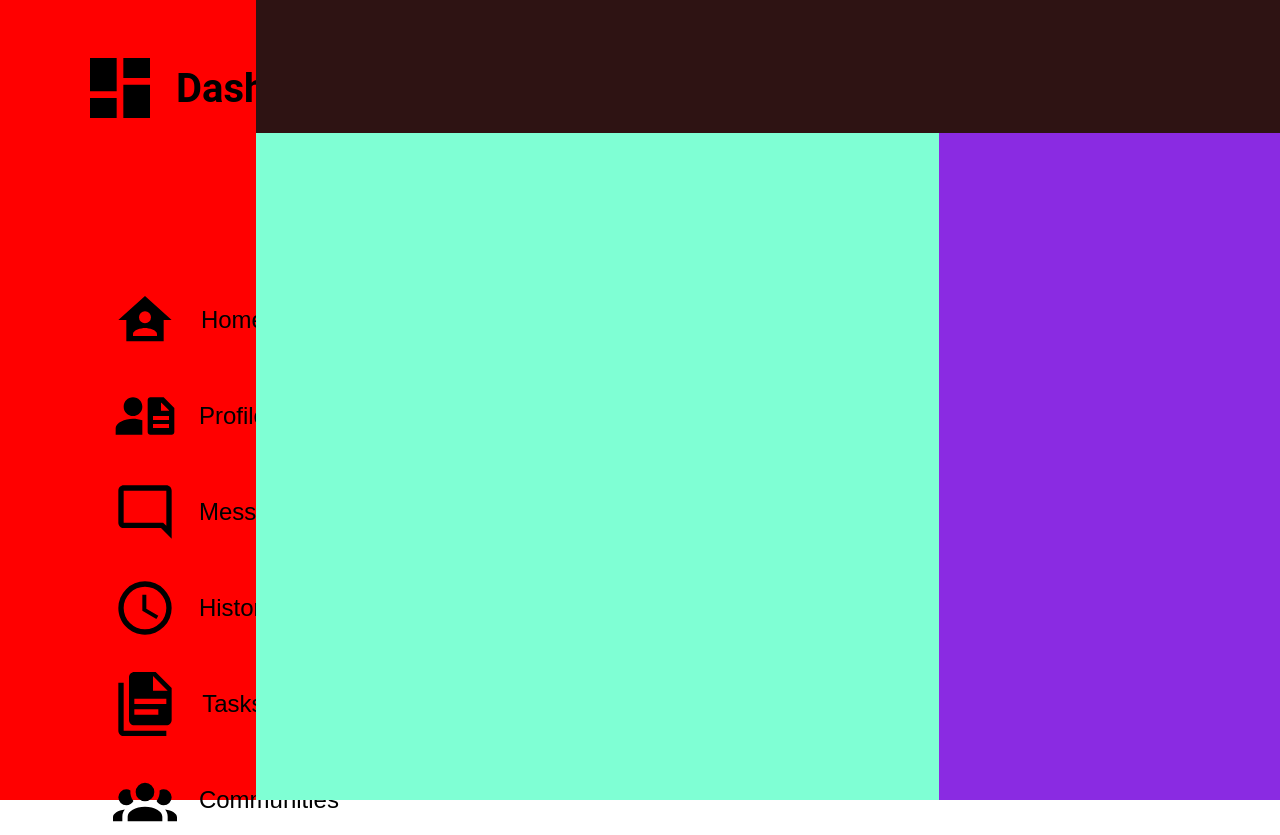
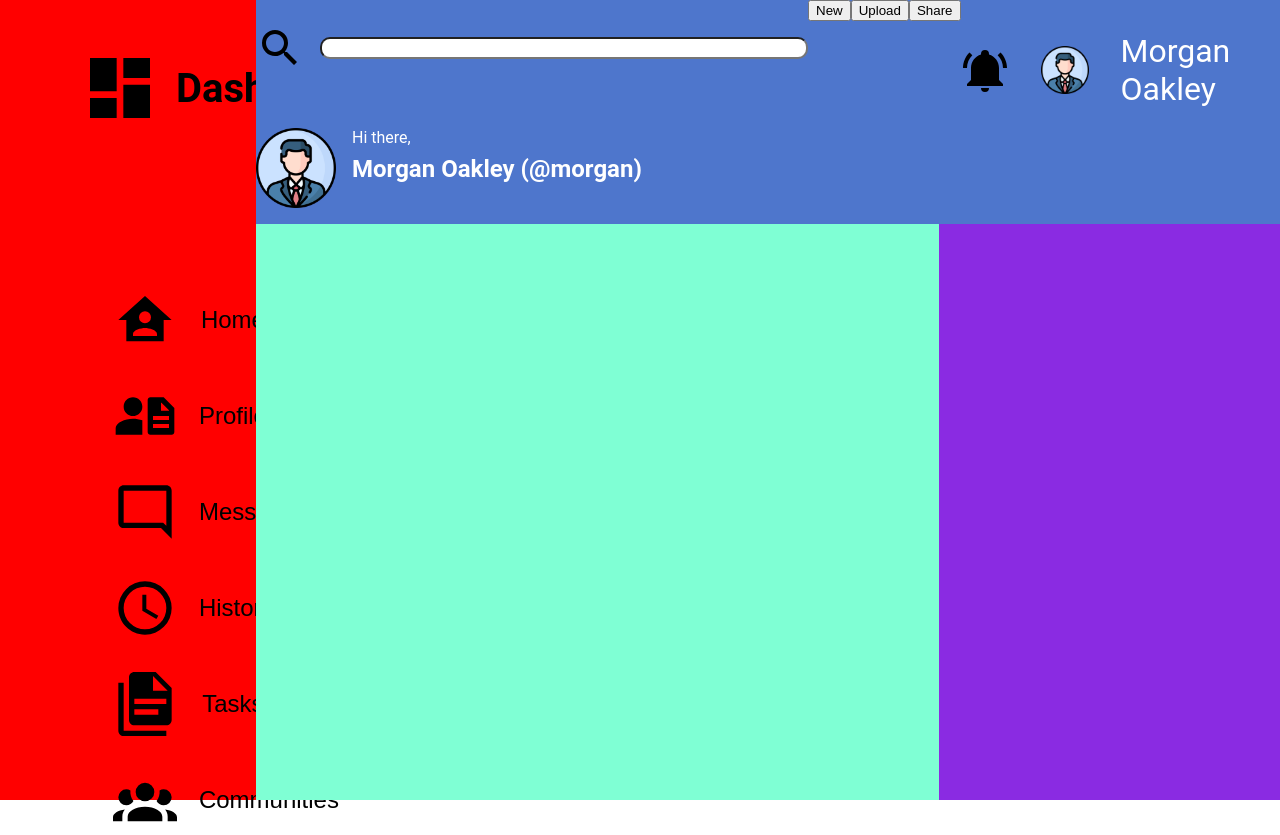
Before and after one commit to RedLight88/admin-dashboard, a plain HTML site: page index.html in a window 1280 px wide. Shown: the top 835 px of the page. Drawn offline with Linux system fonts and the light colour scheme; a web font is replaced by a local one.

Commit message:
header update

```diff
--- a/index.html
+++ b/index.html
@@ -65,6 +65,33 @@
       </div>
 
       <div class="header">
+        <div class="search">
+          <div class="search-box">
+            <img src="/svg/magnify.svg" alt="search">
+            <input type="text">
+          </div>
+
+          <div class="profile-info">
+            <img src="/images/profile.png" alt="">
+            <div class="info">Hi there,
+              <h2>Morgan Oakley (@morgan)</h2>
+            </div>
+          </div>
+        </div>
+
+            <button class="head-btn1">New</button>
+            <button class="head-btn2">Upload</button>
+            <button class="head-btn3">Share</button>
+
+
+
+        <div class="profile">
+          <img src="/svg/bell-ring.svg" alt="bell">
+          <img src="/images/profile.png" alt="icon">
+          <div class="name">Morgan Oakley</div>
+        </div>
+
+
 
       </div>
 
--- a/styles.css
+++ b/styles.css
@@ -75,13 +75,62 @@ body, html {
     text-decoration: underline;
 }
 
-
-
 .header {
     grid-row: 1;
     grid-column: 4/-1;
-    background-color: rgb(46, 19, 19);
+    background-color: rgb(78, 118, 204);
+    display: flex;
+    justify-content: space-around;
+    align-items: flex-start;
+    color: white;
+
 }
+
+.search-box{
+    display: flex;
+    align-items: center;
+    height: 6rem;
+}
+
+.search-box img {
+    height: 3rem;
+}
+.profile img {
+    height: 3rem;
+}
+.search input {
+    height: 1rem;
+    width: 30rem;
+    border-radius: 10px;
+    margin-left: 1rem;
+}
+.profile {
+    display: flex;
+    align-items: center;
+    gap: 2rem;
+    margin-top: 2rem;
+    font-size: 2rem;
+}
+
+.profile-info img{
+    height: 5rem;
+
+}
+
+.profile-info {
+    display: flex;
+    gap: 1rem;
+    margin-top: 2rem;
+    margin-bottom: 1rem;
+
+}
+.profile-info h2{
+    margin: 0;
+    margin-top: 0.5rem;
+}
+
+
+
 .item-3 {
     grid-row: 2/-1;
     grid-column: 4/12;
```
Also changed, not shown: images/profile.png (added), svg/bell-ring.svg (added), svg/magnify.svg (added).
